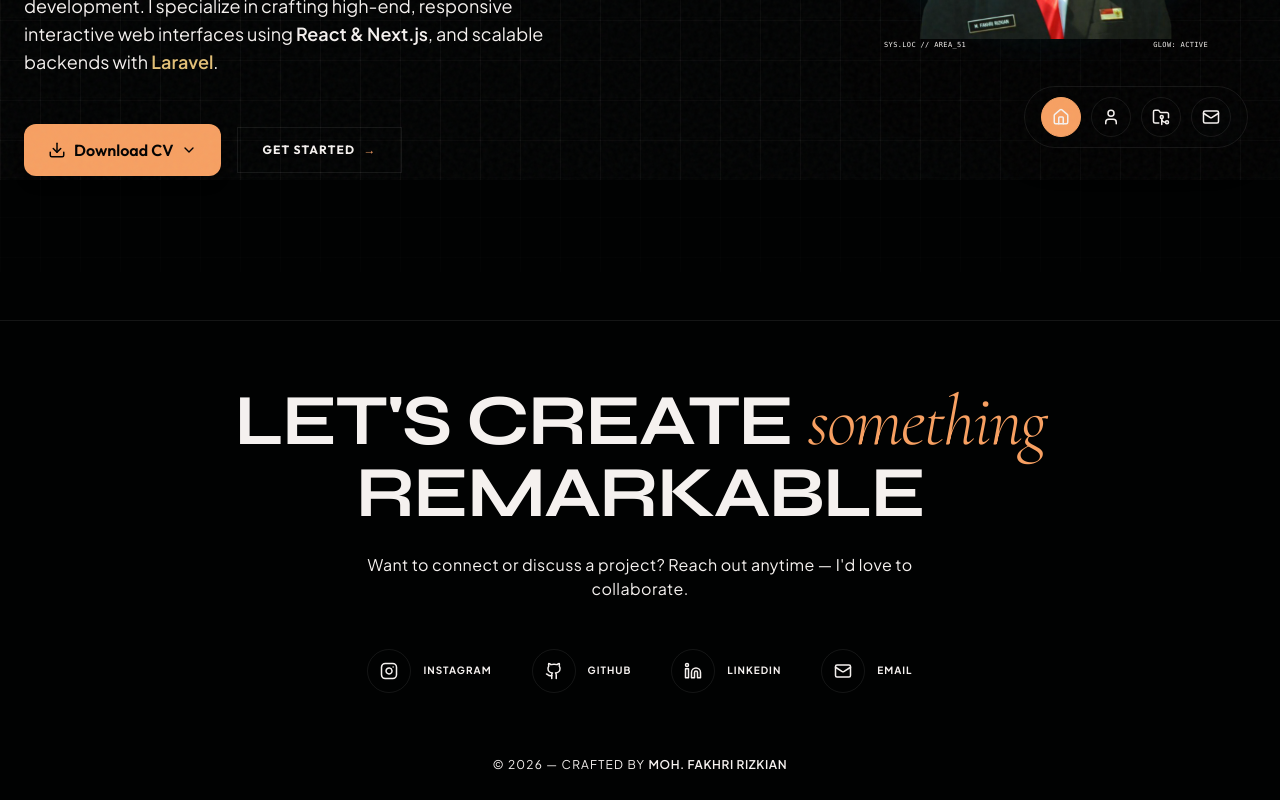
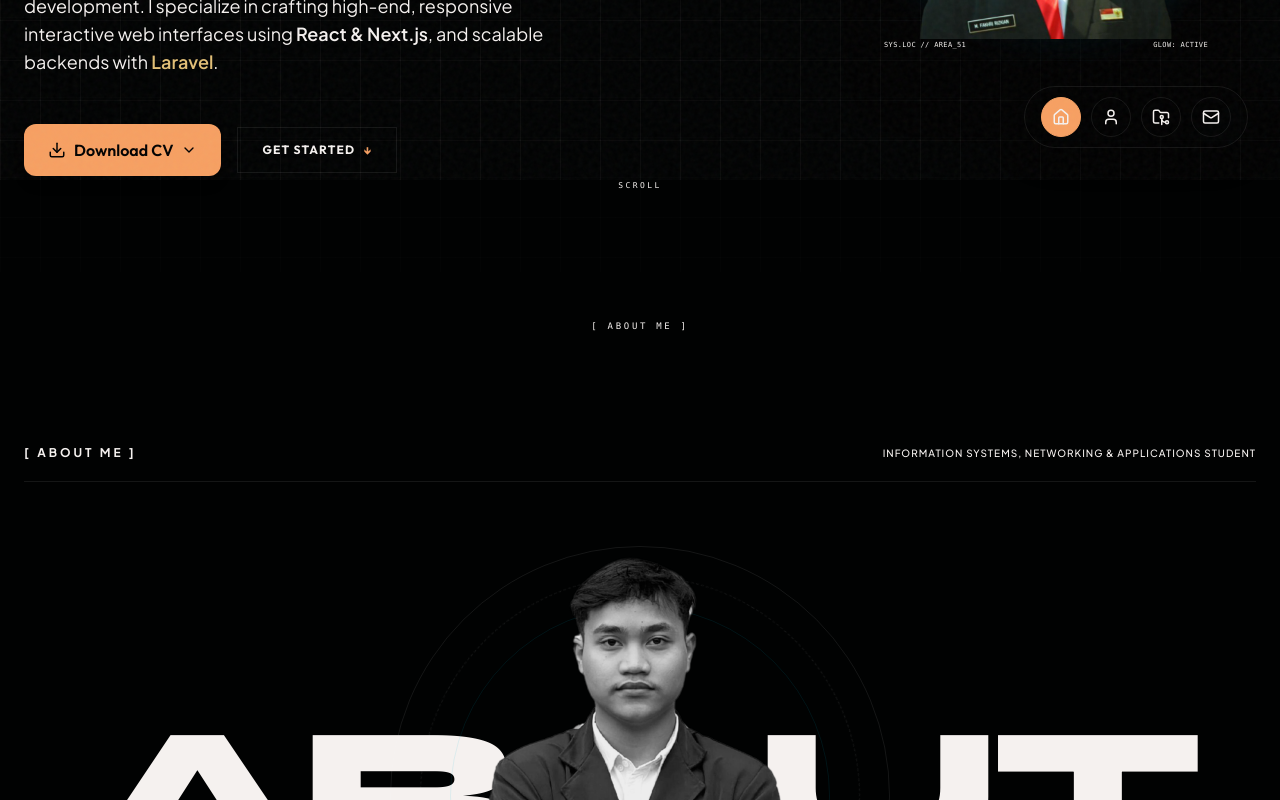
Before and after one commit to FakhriBright/FR-Nextfolio, a Next.js app: page / in a window 1280 px wide. Shown: the part 620-1420 px from the top of the page. Built offline with nearby package versions, Linux system fonts and the light colour scheme.

Commit message:
about update

```diff
--- a/app/contact/page.js
+++ b/app/contact/page.js
@@ -106,7 +106,7 @@ export default function ContactPage() {
             onChange={handleChange}
             placeholder="Full Name"
             required
-            className="w-full px-4 py-3.5 bg-background/40 border border-border text-foreground placeholder:text-muted-foreground outline-none focus:border-primary/60 transition-all duration-300 font-sans rounded-none text-sm"
+            className="w-full px-4 py-3.5 bg-card border border-border text-foreground placeholder:text-muted-foreground outline-none focus:border-primary/60 transition-all duration-300 font-sans rounded-none text-sm"
           />
 
           <input
@@ -116,7 +116,7 @@ export default function ContactPage() {
             onChange={handleChange}
             placeholder="Email Address"
             required
-            className="w-full px-4 py-3.5 bg-background/40 border border-border text-foreground placeholder:text-muted-foreground outline-none focus:border-primary/60 transition-all duration-300 font-sans rounded-none text-sm"
+            className="w-full px-4 py-3.5 bg-card border border-border text-foreground placeholder:text-muted-foreground outline-none focus:border-primary/60 transition-all duration-300 font-sans rounded-none text-sm"
           />
 
           <textarea
@@ -126,7 +126,7 @@ export default function ContactPage() {
             placeholder="Your Message..."
             rows="5"
             required
-            className="w-full px-4 py-3.5 bg-background/40 border border-border text-foreground placeholder:text-muted-foreground outline-none focus:border-primary/60 transition-all duration-300 font-sans resize-none rounded-none text-sm"
+            className="w-full px-4 py-3.5 bg-card border border-border text-foreground placeholder:text-muted-foreground outline-none focus:border-primary/60 transition-all duration-300 font-sans resize-none rounded-none text-sm"
           ></textarea>
 
           <button
--- a/app/page.js
+++ b/app/page.js
@@ -1,10 +1,60 @@
 "use client";
-import { useState, useEffect } from "react";
-import { motion } from "framer-motion";
+import { useState, useEffect, useRef } from "react";
+import { motion, useInView } from "framer-motion";
 import TransitionProvider from "@/components/TransitionProvider";
 import Link from "next/link";
 import DownloadCV from "@/components/DownloadCV";
 import ProfileFrame from "@/components/ProfileFrame";
+import HeroSection from "@/components/about/HeroSection";
+import CertificationsGrid from "@/components/about/CertificationsGrid";
+import ProjectsShowcase from "@/components/about/ProjectsShowcase";
+import GalleryCarousel from "@/components/about/GalleryCarousel";
+import EducationCarousel from "@/components/about/EducationCarousel";
+
+// Reusable scroll-reveal wrapper
+function ScrollReveal({ children, delay = 0, className = "" }) {
+  const ref = useRef(null);
+  const isInView = useInView(ref, { once: true, margin: "-80px" });
+
+  return (
+    <motion.div
+      ref={ref}
+      initial={{ opacity: 0, y: 60 }}
+      animate={isInView ? { opacity: 1, y: 0 } : { opacity: 0, y: 60 }}
+      transition={{
+        duration: 0.9,
+        ease: [0.16, 1, 0.3, 1],
+        delay,
+      }}
+      className={className}
+    >
+      {children}
+    </motion.div>
+  );
+}
+
+// Animated section divider with scroll progress indicator
+function SectionDivider({ label }) {
+  const ref = useRef(null);
+  const isInView = useInView(ref, { once: true, margin: "-60px" });
+
+  return (
+    <motion.div
+      ref={ref}
+      initial={{ opacity: 0, scaleX: 0 }}
+      animate={isInView ? { opacity: 1, scaleX: 1 } : { opacity: 0, scaleX: 0 }}
+      transition={{ duration: 1, ease: [0.16, 1, 0.3, 1] }}
+      style={{ transformOrigin: "left" }}
+      className="w-full flex items-center gap-6 py-12"
+    >
+      <div className="h-[1px] flex-1 bg-gradient-to-r from-primary/40 via-border/60 to-transparent" />
+      <span className="text-[9px] font-mono tracking-[0.3em] text-muted-foreground uppercase shrink-0">
+        {label}
+      </span>
+      <div className="h-[1px] flex-1 bg-gradient-to-l from-primary/40 via-border/60 to-transparent" />
+    </motion.div>
+  );
+}
 
 export default function HomePage() {
   const words = ["developer", "designer", "engineer"];
@@ -13,31 +63,33 @@ export default function HomePage() {
   const [isDeleting, setIsDeleting] = useState(false);
   const [typingSpeed, setTypingSpeed] = useState(100);
 
+  const aboutRef = useRef(null);
+
+  const scrollToAbout = () => {
+    aboutRef.current?.scrollIntoView({ behavior: "smooth", block: "start" });
+  };
+
   useEffect(() => {
     let timer;
     const activeWord = words[wordIndex];
 
     const handleType = () => {
       if (!isDeleting) {
-        // Typing word
         setCurrentText(activeWord.substring(0, currentText.length + 1));
         setTypingSpeed(100);
 
         if (currentText === activeWord) {
-          // Finished typing, pause then set to delete
           timer = setTimeout(() => setIsDeleting(true), 2000);
           return;
         }
       } else {
-        // Deleting word
         setCurrentText(activeWord.substring(0, currentText.length - 1));
         setTypingSpeed(50);
 
         if (currentText === "") {
-          // Finished deleting, shift to next word
           setIsDeleting(false);
           setWordIndex((prev) => (prev + 1) % words.length);
-          setTypingSpeed(300); // short wait before typing next
+          setTypingSpeed(300);
           return;
         }
       }
@@ -46,20 +98,20 @@ export default function HomePage() {
     };
 
     timer = setTimeout(handleType, typingSpeed);
-
     return () => clearTimeout(timer);
   }, [currentText, isDeleting, wordIndex, typingSpeed]);
 
   return (
     <TransitionProvider>
+      {/* ============================================================ */}
+      {/* HERO SECTION                                                  */}
+      {/* ============================================================ */}
       <main className="relative overflow-hidden max-w-7xl mx-auto px-6 py-16 md:py-24 min-h-[90vh] flex items-center">
         {/* Ambient Grid overlay */}
         <div className="absolute inset-0 bg-[linear-gradient(to_right,#80808006_1px,transparent_1px),linear-gradient(to_bottom,#80808006_1px,transparent_1px)] bg-[size:40px_40px] pointer-events-none" />
 
         <div className="grid grid-cols-1 lg:grid-cols-12 gap-12 lg:gap-16 items-center relative z-10 w-full">
-          {/* ========================= */}
           {/* LEFT SECTION — TEXT (7 cols) */}
-          {/* ========================= */}
           <motion.div
             initial={{ opacity: 0, y: 30 }}
             animate={{ opacity: 1, y: 0 }}
@@ -94,7 +146,7 @@ export default function HomePage() {
               <span className="font-semibold text-foreground"> SMK TI BAZMA</span>, passionate about
               <span className="font-semibold text-primary"> UI/UX Design</span> and modern web development.
               I specialize in crafting high-end, responsive interactive web interfaces using
-              <span className="font-semibold text-foreground"> React & Next.js</span>, and scalable backends with
+              <span className="font-semibold text-foreground"> React &amp; Next.js</span>, and scalable backends with
               <span className="font-semibold text-accent"> Laravel</span>.
             </p>
 
@@ -102,27 +154,118 @@ export default function HomePage() {
             <div className="flex flex-wrap items-center gap-4 pt-4">
               <DownloadCV />
 
-              <Link href="/about">
               <motion.button
+                onClick={scrollToAbout}
                 whileHover={{ scale: 1.03, y: -1 }}
                 whileTap={{ scale: 0.98 }}
                 className="px-6 py-3.5 rounded-none border border-border bg-card/50 hover:bg-secondary/80 text-foreground transition-all duration-300 font-heading text-xs font-bold tracking-widest uppercase flex items-center gap-2"
               >
                 Get Started
-                  <span className="text-primary group-hover:translate-x-1 transition-transform">→</span>
+                <motion.span
+                  className="text-primary"
+                  animate={{ y: [0, 4, 0] }}
+                  transition={{ repeat: Infinity, duration: 1.4, ease: "easeInOut" }}
+                >
+                  ↓
+                </motion.span>
               </motion.button>
-              </Link>
             </div>
           </motion.div>
 
-          {/* ========================= */}
           {/* RIGHT SECTION — CREATIVE PROFILE FRAME (5 cols) */}
-          {/* ========================= */}
           <div className="lg:col-span-5 w-full flex justify-center lg:justify-end relative z-10">
             <ProfileFrame />
           </div>
         </div>
+
+        {/* Scroll indicator */}
+        <motion.div
+          initial={{ opacity: 0 }}
+          animate={{ opacity: 1 }}
+          transition={{ delay: 2, duration: 1 }}
+          className="absolute bottom-8 left-1/2 -translate-x-1/2 flex flex-col items-center gap-2 cursor-pointer"
+          onClick={scrollToAbout}
+        >
+          <span className="text-[8px] font-mono tracking-[0.3em] text-muted-foreground uppercase">Scroll</span>
+          <motion.div
+            className="w-[1px] h-10 bg-gradient-to-b from-primary/60 to-transparent"
+            animate={{ scaleY: [0, 1, 0], opacity: [0, 1, 0] }}
+            transition={{ repeat: Infinity, duration: 2, ease: "easeInOut" }}
+            style={{ transformOrigin: "top" }}
+          />
+        </motion.div>
       </main>
+
+      {/* ============================================================ */}
+      {/* ABOUT SECTIONS — Scroll-revealed                              */}
+      {/* ============================================================ */}
+      <div ref={aboutRef} className="max-w-7xl mx-auto px-6 pb-24 space-y-0">
+
+        {/* ── DIVIDER: ABOUT ── */}
+        <SectionDivider label="[ About Me ]" />
+
+        {/* About Hero */}
+        <ScrollReveal delay={0}>
+          <HeroSection />
+        </ScrollReveal>
+
+        {/* ── DIVIDER: CREDENTIALS ── */}
+        <SectionDivider label="[ Credentials & Achievements ]" />
+
+        {/* Certifications */}
+        <ScrollReveal delay={0}>
+          <CertificationsGrid />
+        </ScrollReveal>
+
+        {/* ── DIVIDER: PROJECTS ── */}
+        <SectionDivider label="[ Featured Creations ]" />
+
+        {/* Projects Showcase */}
+        <ScrollReveal delay={0}>
+          <ProjectsShowcase />
+        </ScrollReveal>
+
+        {/* ── DIVIDER: GALLERY ── */}
+        <SectionDivider label="[ Visual Gallery ]" />
+
+        {/* Gallery */}
+        <ScrollReveal delay={0}>
+          <GalleryCarousel />
+        </ScrollReveal>
+
+        {/* ── DIVIDER: EDUCATION ── */}
+        <SectionDivider label="[ Academic Timeline ]" />
+
+        {/* Education */}
+        <ScrollReveal delay={0}>
+          <EducationCarousel />
+        </ScrollReveal>
+
+        {/* Final CTA */}
+        <ScrollReveal delay={0} className="pt-8">
+          <div className="border border-border/40 bg-card/20 backdrop-blur-md p-10 md:p-16 text-center relative overflow-hidden border-t-2 border-l-2 border-primary/20">
+            <div className="absolute inset-0 bg-[radial-gradient(ellipse_at_center,_var(--tw-gradient-stops))] from-primary/5 via-transparent to-transparent pointer-events-none" />
+            <span className="text-[9px] font-mono tracking-widest text-primary uppercase">[ Let's Work Together ]</span>
+            <h2 className="text-4xl md:text-6xl font-black font-display uppercase tracking-tighter text-foreground mt-4 mb-4">
+              Have a project
+              <br />
+              <span className="font-serif italic font-light lowercase text-primary">in mind?</span>
+            </h2>
+            <p className="text-muted-foreground font-sans text-sm md:text-base max-w-md mx-auto mb-8 leading-relaxed">
+              I'm open to collaborations, freelance work, and new opportunities. Let's build something great together.
+            </p>
+            <Link href="/contact">
+              <motion.button
+                whileHover={{ scale: 1.04, y: -2 }}
+                whileTap={{ scale: 0.97 }}
+                className="px-10 py-4 bg-primary text-primary-foreground font-heading font-bold text-xs tracking-widest uppercase hover:bg-primary/90 transition-all duration-300"
+              >
+                Start a Conversation →
+              </motion.button>
+            </Link>
+          </div>
+        </ScrollReveal>
+      </div>
     </TransitionProvider>
   );
 }
--- a/app/projects/page.js
+++ b/app/projects/page.js
@@ -71,7 +71,7 @@ export default function ProjectsPage() {
                 value={search}
                 onChange={(e) => setSearch(e.target.value)}
                 className="w-full pl-12 pr-14 py-3.5 rounded-none border border-border/80
-                          bg-card/45 text-foreground placeholder:text-muted-foreground
+                          bg-card text-foreground placeholder:text-muted-foreground
                           outline-none focus:border-primary/50
                           transition-all duration-300 font-sans text-sm"
               />
--- a/components/Footer.jsx
+++ b/components/Footer.jsx
@@ -42,7 +42,7 @@ export default function Footer() {
         >
           <FooterIcon href="https://www.instagram.com/elrizkianf_/" icon={<Instagram size={18} />} label="Instagram" />
           <FooterIcon href="https://github.com/FakhriBright" icon={<Github size={18} />} label="GitHub" />
-          <FooterIcon href="https://www.linkedin.com/in/mohammad-fakhri-rizkian-0bb8b9330/" icon={<Linkedin size={18} />} label="LinkedIn" />
+          <FooterIcon href="https://www.linkedin.com/in/m-fakhri-rizkian/" icon={<Linkedin size={18} />} label="LinkedIn" />
           <FooterIcon href="mailto:selaluli0123@gmail.com" icon={<Mail size={18} />} label="Email" />
         </motion.div>
 
--- a/components/about/HeroSection.jsx
+++ b/components/about/HeroSection.jsx
@@ -33,7 +33,8 @@ export default function HeroSection() {
   return (
     <motion.section
       initial="hidden"
-      animate="visible"
+      whileInView="visible"
+      viewport={{ once: true, margin: "-80px" }}
       variants={containerVariants}
       className="relative w-full flex flex-col items-center justify-between py-10 md:py-16 select-none bg-background text-foreground"
     >
```
Also changed, not shown: 1 other file (tests, documents, lock files or other folders). Lines whose indentation alone changed are shown as unchanged.
